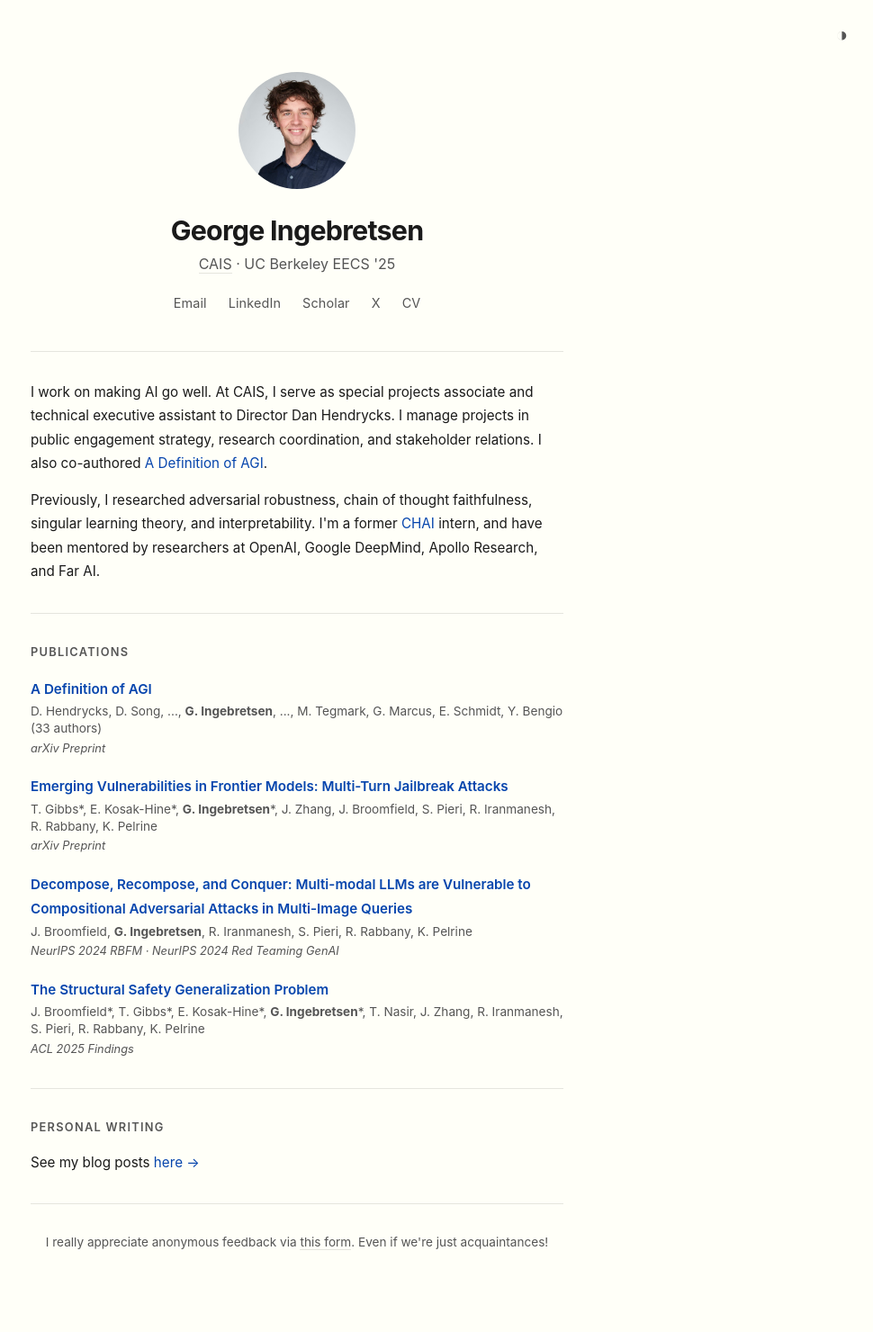
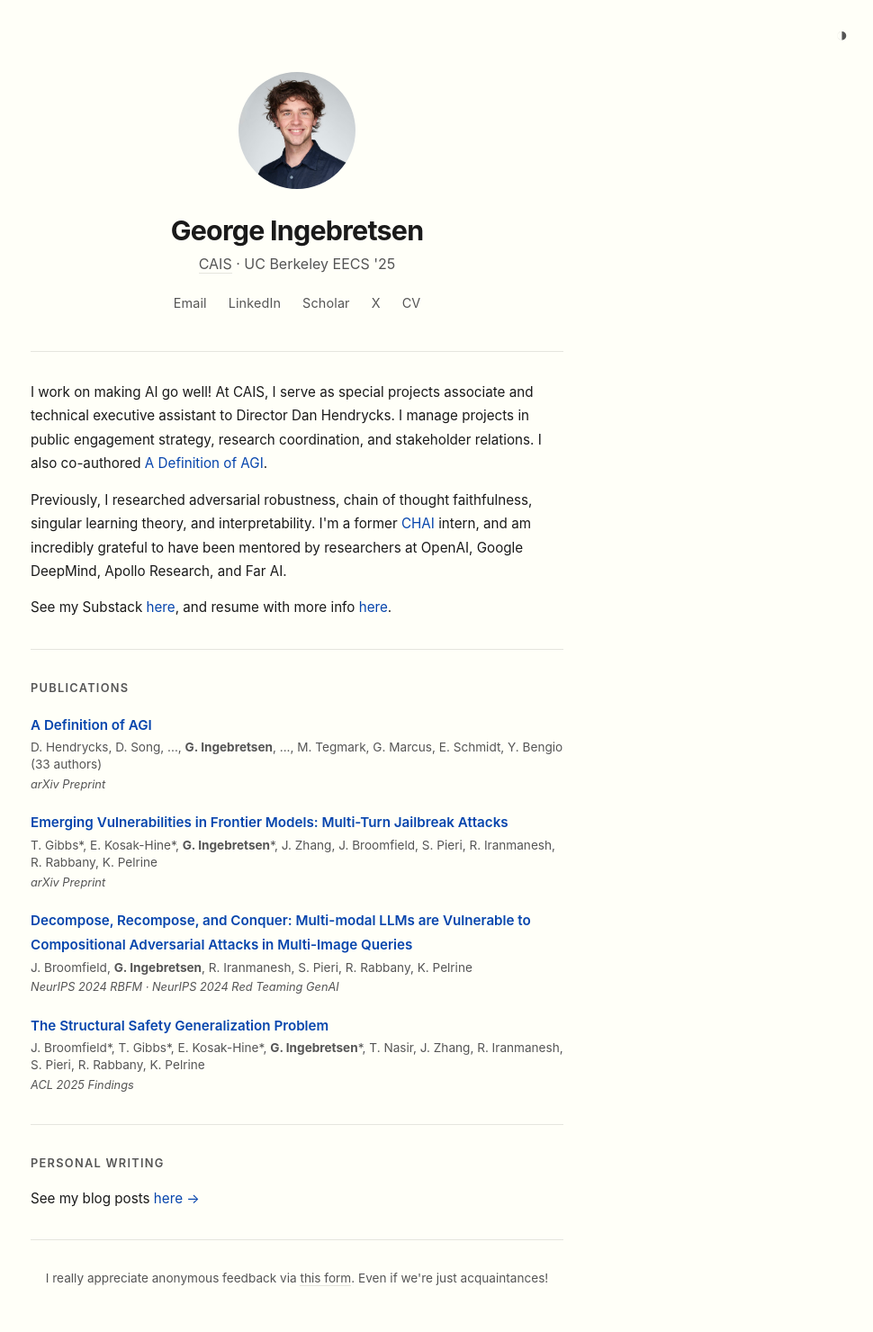
Before and after one commit to Georgeingebretsen/georgeingebretsen.github.io, a Jekyll site: the page built from index.md, in a window 1280 px wide. Shown: the whole page at 90% size, without its empty margins (310-1280 px from the left). Built offline with Jekyll 4.4.1, drawn with Linux system fonts in a browser that asks for light colours; before the commit the page ends 1440 px from its top, so only the background shows below that.

Commit message:
Update bio copy: add Substack and resume links, tweak wording
Co-Authored-By: Claude Opus 4.6 <noreply@anthropic.com>

```diff
--- a/index.md
+++ b/index.md
@@ -18,8 +18,9 @@ layout: landing
 <hr class="divider">
 
 <div class="bio">
-  <p>I work on making AI go well. At CAIS, I serve as special projects associate and technical executive assistant to Director Dan Hendrycks. I manage projects in public engagement strategy, research coordination, and stakeholder relations. I also co-authored <a href="https://arxiv.org/abs/2510.18212" target="_blank">A Definition of AGI</a>.</p>
-  <p>Previously, I researched adversarial robustness, chain of thought faithfulness, singular learning theory, and interpretability. I'm a former <a href="https://humancompatible.ai/" target="_blank">CHAI</a> intern, and have been mentored by researchers at OpenAI, Google DeepMind, Apollo Research, and Far AI.</p>
+  <p>I work on making AI go well! At CAIS, I serve as special projects associate and technical executive assistant to Director Dan Hendrycks. I manage projects in public engagement strategy, research coordination, and stakeholder relations. I also co-authored <a href="https://arxiv.org/abs/2510.18212" target="_blank">A Definition of AGI</a>.</p>
+  <p>Previously, I researched adversarial robustness, chain of thought faithfulness, singular learning theory, and interpretability. I'm a former <a href="https://humancompatible.ai/" target="_blank">CHAI</a> intern, and am incredibly grateful to have been mentored by researchers at OpenAI, Google DeepMind, Apollo Research, and Far AI.</p>
+  <p>See my Substack <a href="https://substack.com/@georgeing" target="_blank">here</a>, and resume with more info <a href="/cv.pdf" target="_blank">here</a>.</p>
 </div>
 
 <hr class="divider">
```
